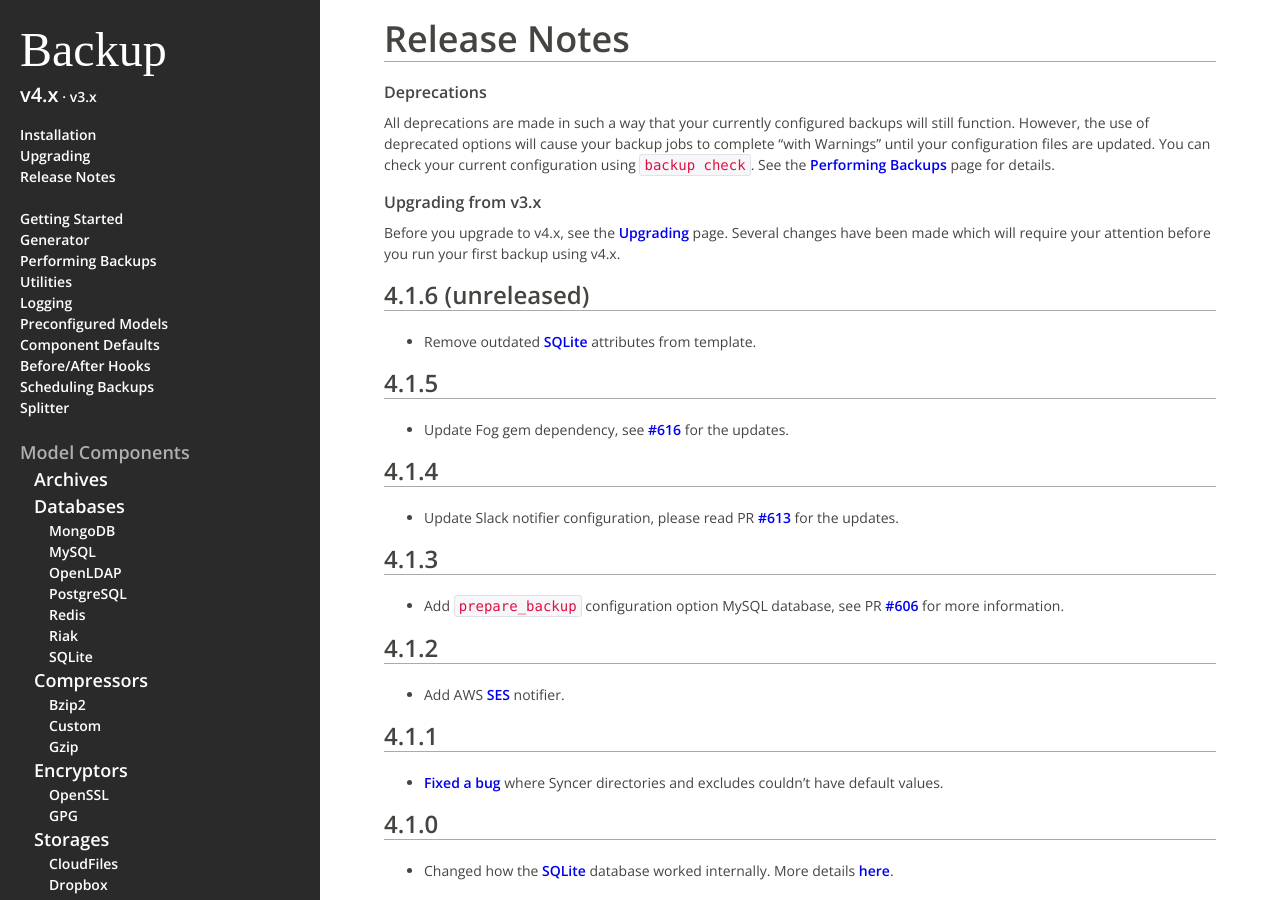
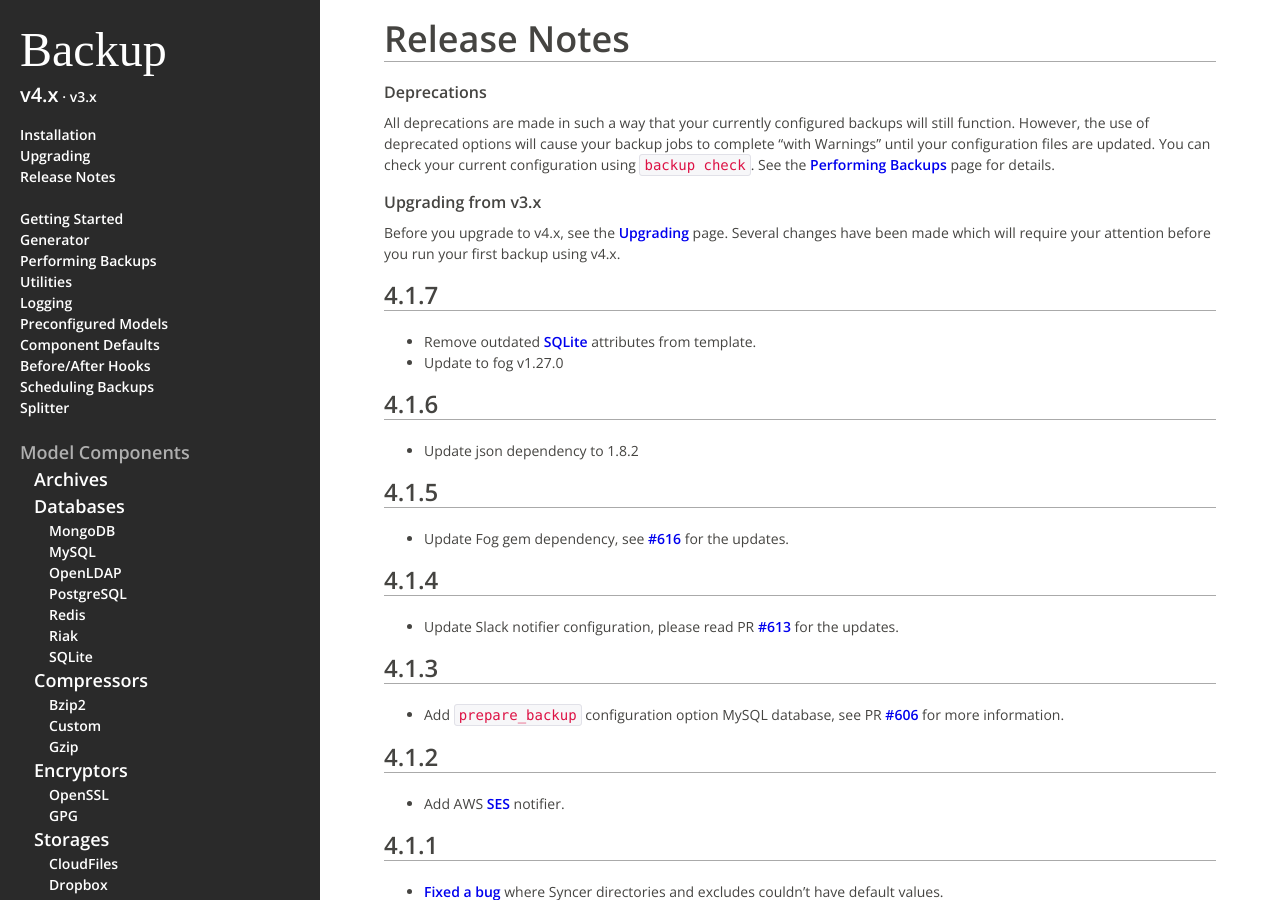
Before and after one commit to backup/backup, a Jekyll site: the page built from v4/release-notes/index.md, in a window 1280 px wide and 900 px high. Built offline with Jekyll 4.4.1, drawn with Linux system fonts in a browser that asks for light colours; some web fonts are replaced; Markdown is read by kramdown in place of the engine named in the settings.

Commit message:
Update 4.1.6 and 4.1.7 release notes

```diff
--- a/v4/release-notes/index.md
+++ b/v4/release-notes/index.md
@@ -18,10 +18,16 @@ See the [Performing Backups][performing-backups] page for details.
 Before you upgrade to v4.x, see the [Upgrading][upgrading] page.
 Several changes have been made which will require your attention before you run your first backup using v4.x.
 
-4.1.6 (unreleased)
+4.1.7
 -----
 
 - Remove outdated [SQLite][database-sqlite] attributes from template.
+- Update to fog v1.27.0
+
+4.1.6
+-----
+
+- Update json dependency to 1.8.2
 
 4.1.5
 -----
```
